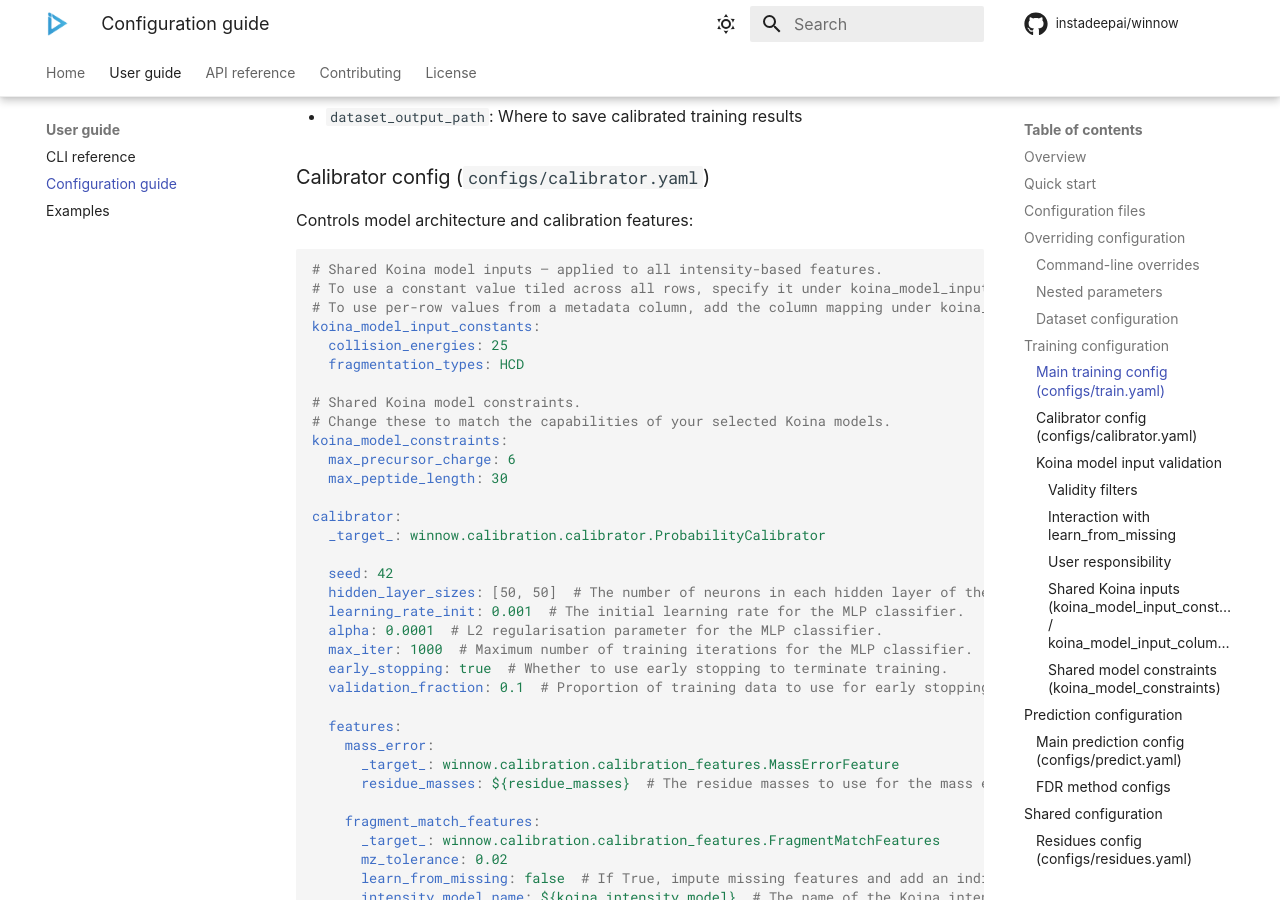
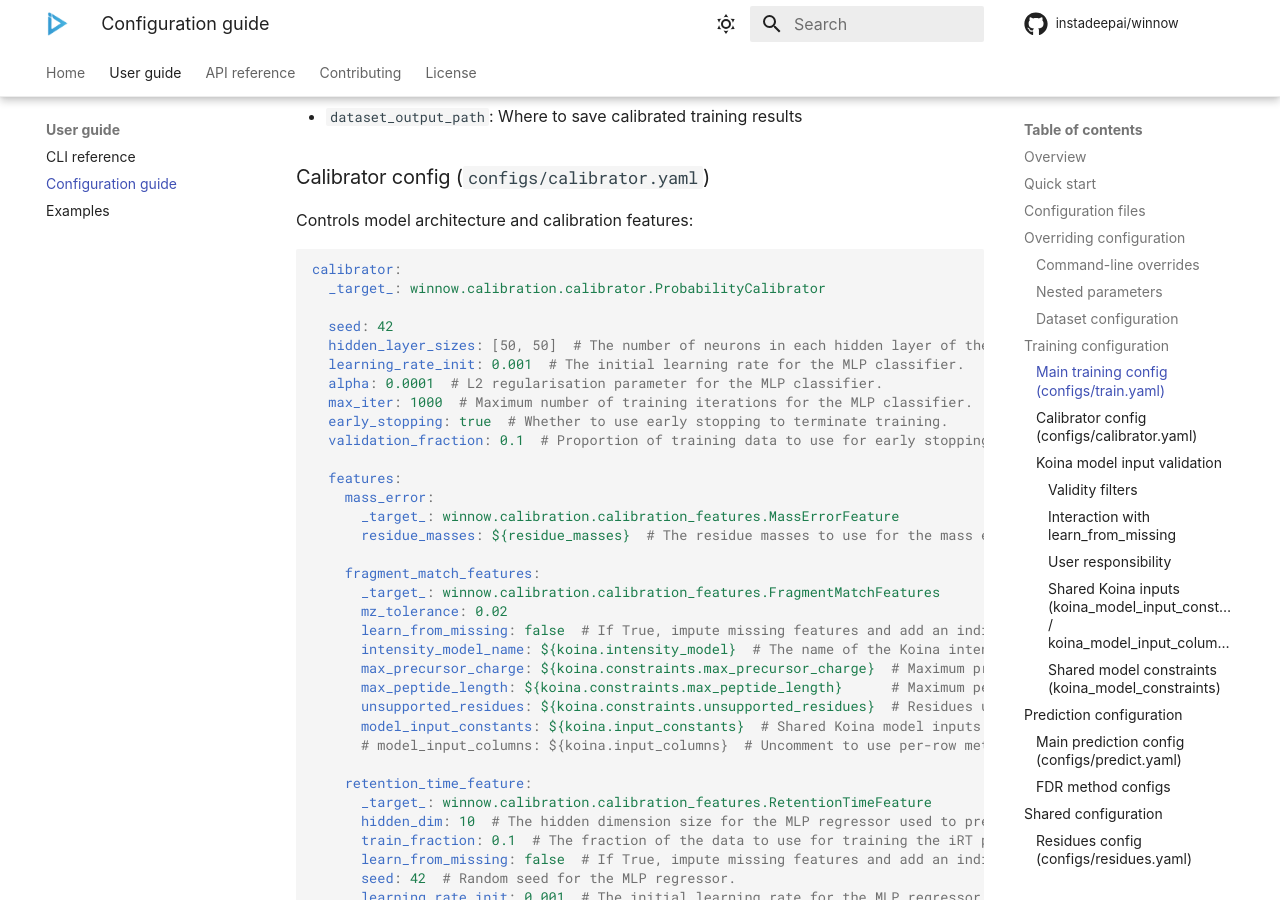
Before and after one commit to instadeepai/winnow, an MkDocs documentation site: the page built from docs/configuration.md, in a window 1280 px wide and 900 px high, scrolled down 2886 px. Built offline with MkDocs 1.6.1 and Material for MkDocs 9.7.7, drawn with Linux system fonts in a browser that asks for light colours; some web fonts are replaced; comment, search, counter and statistics services are not loaded.

Commit message:
chore: align docs with main

````diff
--- a/docs/configuration.md
+++ b/docs/configuration.md
@@ -131,19 +131,6 @@ dataset_output_path: results/calibrated_dataset.csv
 Controls model architecture and calibration features:
 
 ```yaml
-# Shared Koina model inputs — applied to all intensity-based features.
-# To use a constant value tiled across all rows, specify it under koina_model_input_constants.
-# To use per-row values from a metadata column, add the column mapping under koina_model_input_columns.
-koina_model_input_constants:
-  collision_energies: 25
-  fragmentation_types: HCD
-
-# Shared Koina model constraints.
-# Change these to match the capabilities of your selected Koina models.
-koina_model_constraints:
-  max_precursor_charge: 6
-  max_peptide_length: 30
-
 calibrator:
   _target_: winnow.calibration.calibrator.ProbabilityCalibrator
 
````
